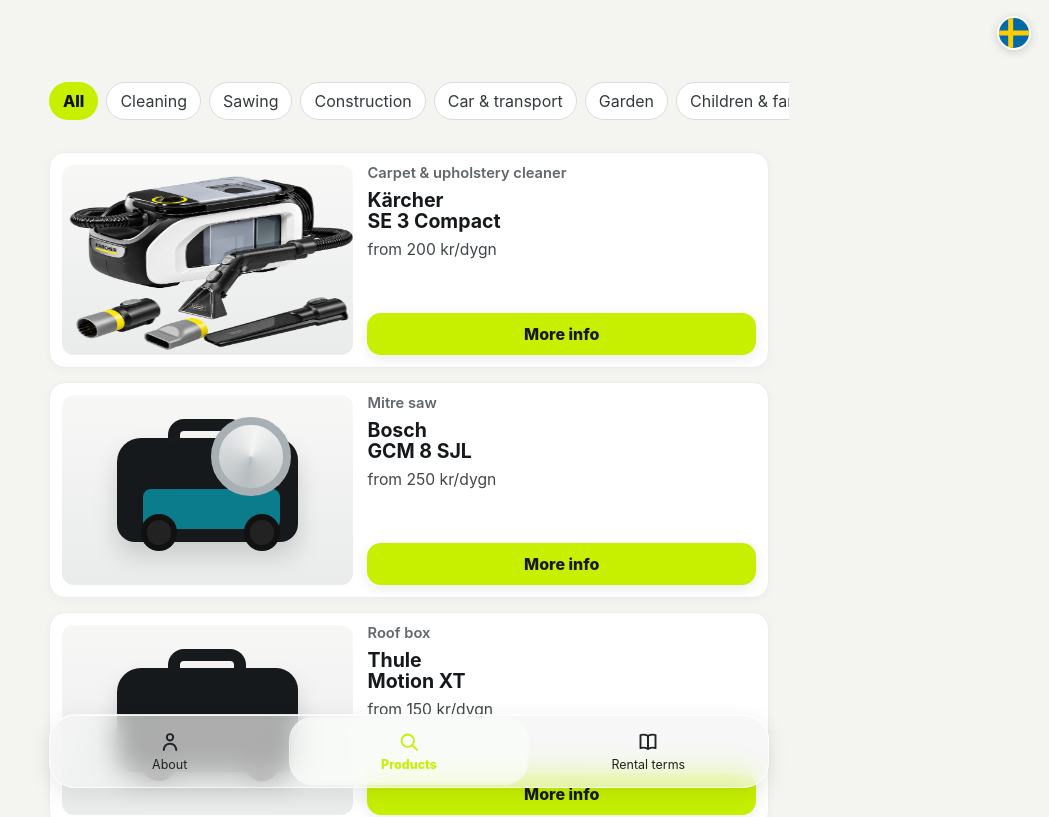
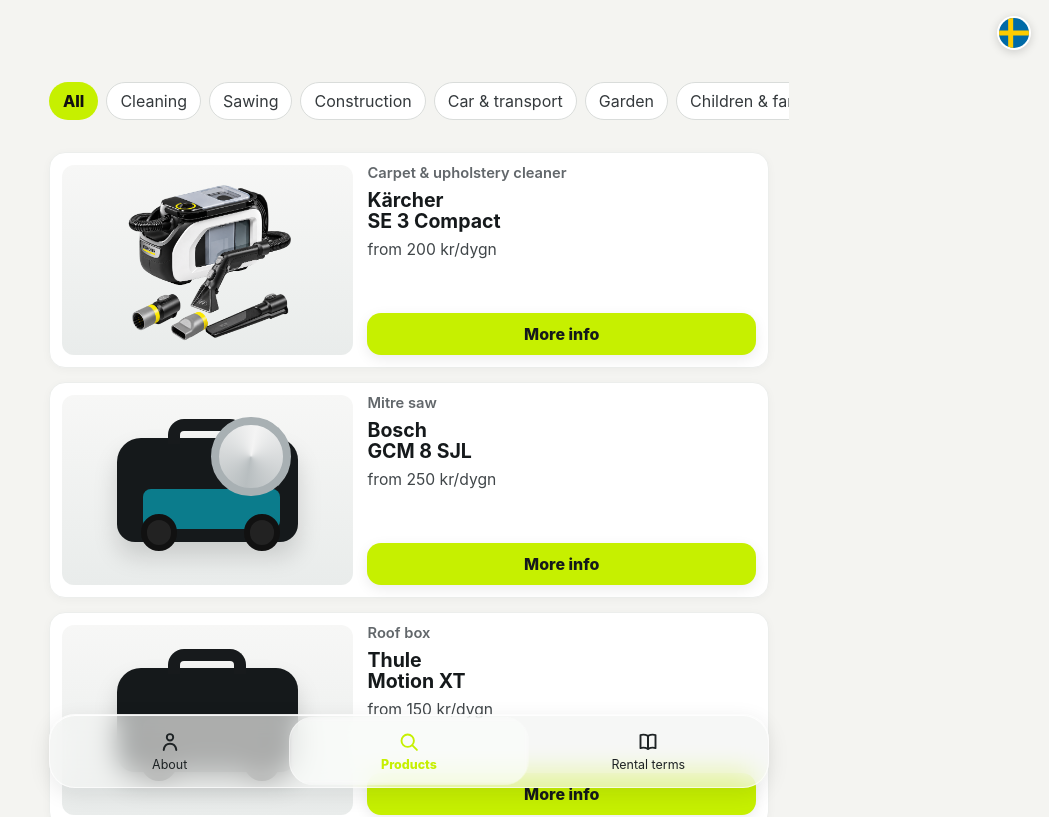
Before and after one commit to peralmkvist/hyrbart-webapp, a Next.js app in the folder hyrbart-webapp/: page /en/produkter in a window 1280 px wide. Shown: the top 817 px of the page, without its empty margins (231-1280 px from the left). Built offline with nearby package versions, Linux system fonts and the light colour scheme.

Commit message:
Update globals.css

```diff
--- a/hyrbart-webapp/app/globals.css
+++ b/hyrbart-webapp/app/globals.css
@@ -1139,3 +1139,24 @@ main {
   min-height: calc(100svh - 144px);
   scroll-margin-top: 144px;
 }
+
+/* Real product photography */
+.productPhotoVisual {
+  position: relative;
+  overflow: hidden;
+}
+
+.productPhotoVisual .productPhoto {
+  object-fit: contain;
+  object-position: center;
+}
+
+/* Keep the transparent cutout visually generous in the catalogue card. */
+.productListCard .productPhotoVisual .productPhoto {
+  padding: 10px;
+}
+
+/* Larger, cleaner presentation on the product detail page. */
+.detailProductVisual .productPhotoVisual .productPhoto {
+  padding: 4px;
+}
```
